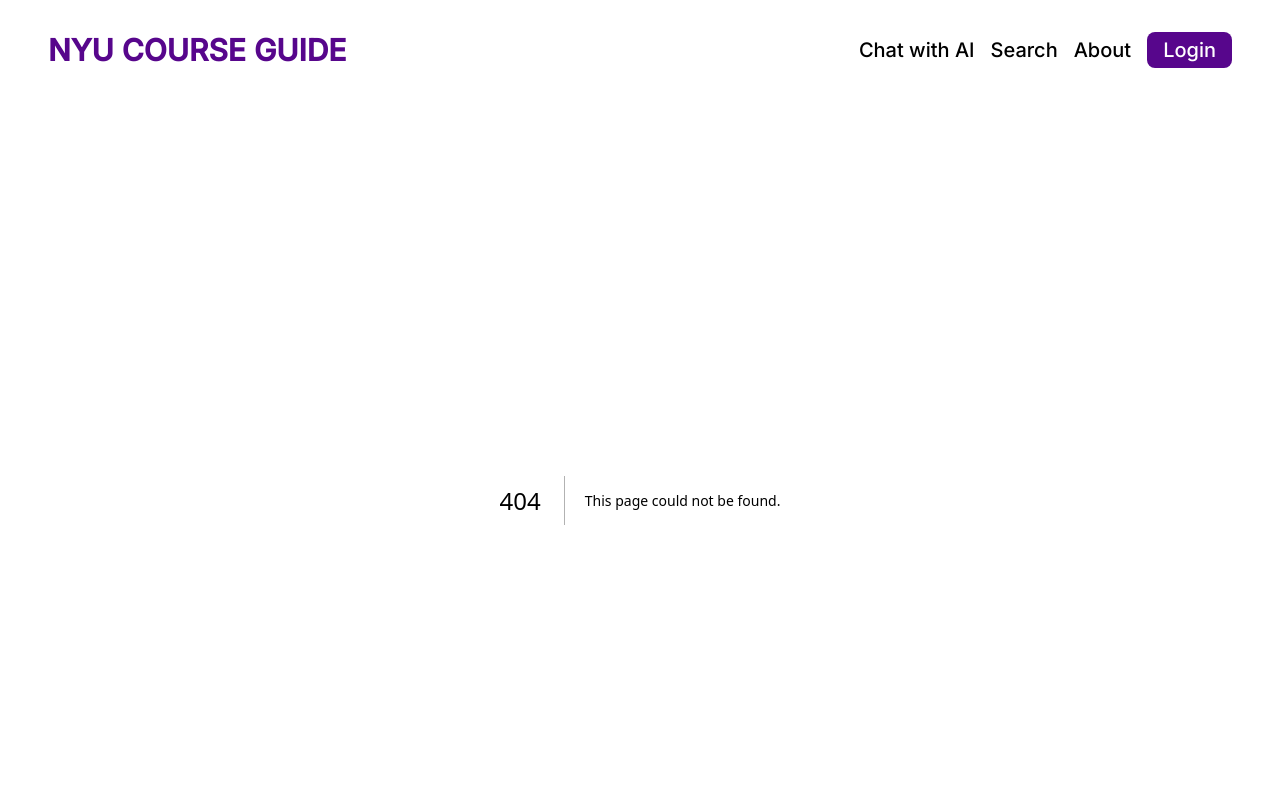
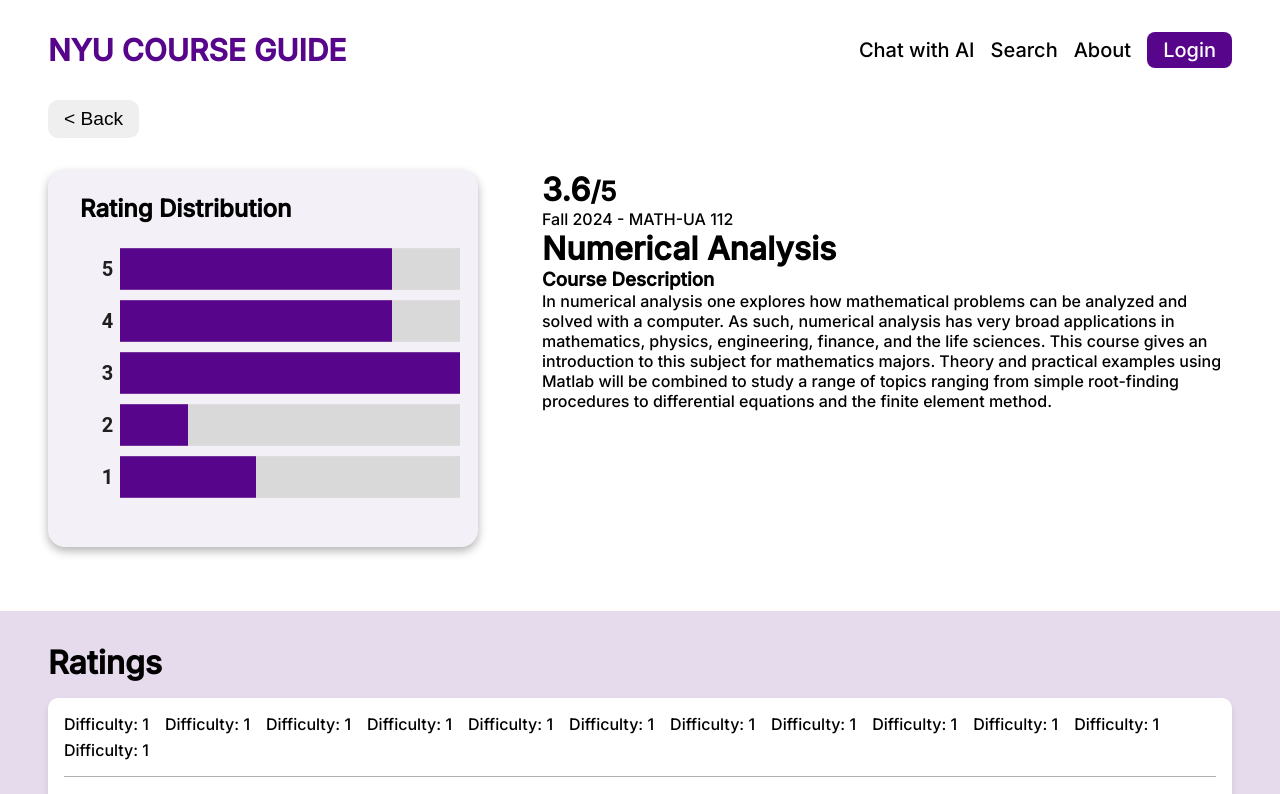
Before and after one commit to sanhocho730/NYU_LL, a Next.js app in the folder frontend/: page /courses/course-name in a window 1280 px wide. Before the commit this address had no page. Shown: the top 794 px of the page. Built offline with nearby package versions, Linux system fonts and the light colour scheme.

Commit message:
Course Detail Page Layout

```diff
--- /dev/null
+++ b/frontend/src/app/courses/course-name/page.module.scss
@@ -0,0 +1,36 @@
+.main{
+    .back{
+        margin: 0rem 3rem 2rem 3rem;
+        padding: 0.5rem 1rem;
+        font-size: 1.2rem;
+        border: none;
+        border-radius: 10px;
+    }
+
+    .overview{
+        display: flex;
+        flex-direction: row;
+        gap: 4rem;
+        padding: 0rem 3rem 5% 3rem;
+        .ratingdist{
+            display: flex;
+            flex-direction: column;
+            background-color: rgba(79,15,135,0.06);
+            width: 430px;
+            padding: 1.5rem 2rem;
+            border-radius: 17px;
+            box-shadow: 0px 4px 10px 0 rgba(0, 0, 0, 0.3);
+        }
+        .desc{
+
+
+        }
+    }
+
+    .rating{
+        padding: 2rem 3rem;
+        background-color: #E5DBED;
+        display: grid;
+        gap: 1rem;
+    }
+}
--- /dev/null
+++ b/frontend/src/app/courses/course-name/page.tsx
@@ -0,0 +1,56 @@
+import styles from './page.module.scss'
+import { BarChart } from '@mui/x-charts/BarChart';
+import { RatingCard } from '@/app/components';
+
+
+export default function CourseDetail(){
+    return <div className={styles.main}>
+        <button className={styles.back}>&lt; Back</button>
+        <div className={styles.overview}>
+            <div className={styles.ratingdist}>
+                <h2>Rating Distribution</h2>
+                <BarChart
+                    yAxis={[{
+                        tickLabelStyle: {
+                        fontSize: 20,
+                        fontWeight: 'bolder',
+                        },
+                        scaleType: 'band',
+                        data: ['5','4','3','2','1'],
+                        disableLine:true,
+                        disableTicks: true,
+                        width: 20,
+
+                    }]}
+                    xAxis={[{
+                        position: "none",
+                    }]}
+                    series={[{ data: [4,4,5,1,2], stack: 'A',color: '#57068C'}, {data:[1,1,0,4,3], stack:'A',color: '#D9D9D9'}]}
+                    layout="horizontal"
+                    width={400}
+                    height={300}
+                />
+            </div>
+            <div className={styles.desc}>
+                <h1>3.6<small>/5</small></h1>
+                <p>Fall 2024 - MATH-UA 112</p>
+                <h1>Numerical Analysis</h1>
+                <h3>Course Description</h3>
+                <p>In numerical analysis one explores how mathematical problems can be analyzed and solved with a computer. As such, numerical analysis has very broad applications in mathematics, physics, engineering, finance, and the life sciences. This course gives an introduction to this subject for mathematics majors. Theory and practical examples using Matlab will be combined to study a range of topics ranging from simple root-finding procedures to differential equations and the finite element method.
+                </p>
+            </div>
+        </div>
+        <div className={styles.rating}>
+            <h1>Ratings</h1>
+            <RatingCard />
+            <RatingCard />
+            <RatingCard />
+            <RatingCard />
+            <RatingCard />
+        </div>
+        {/* <div className={styles.other}>
+            <h1>Explore other courses</h1>
+
+        </div> */}
+    </div>
+}
```
